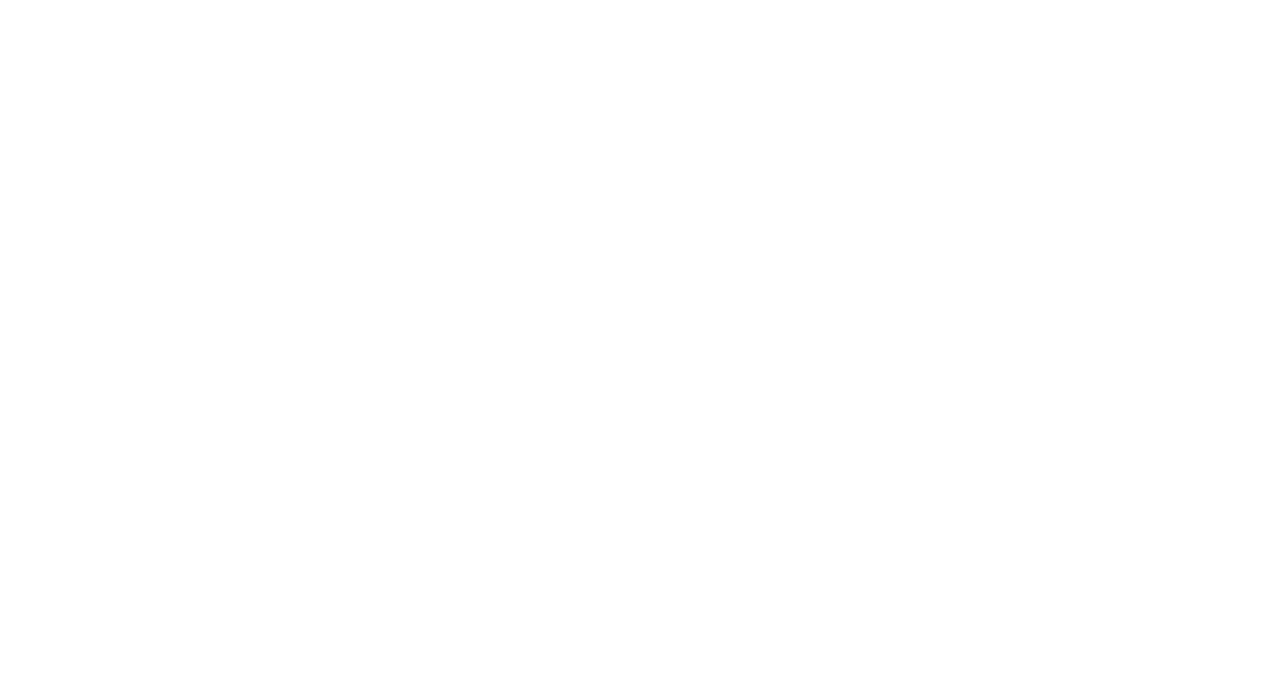
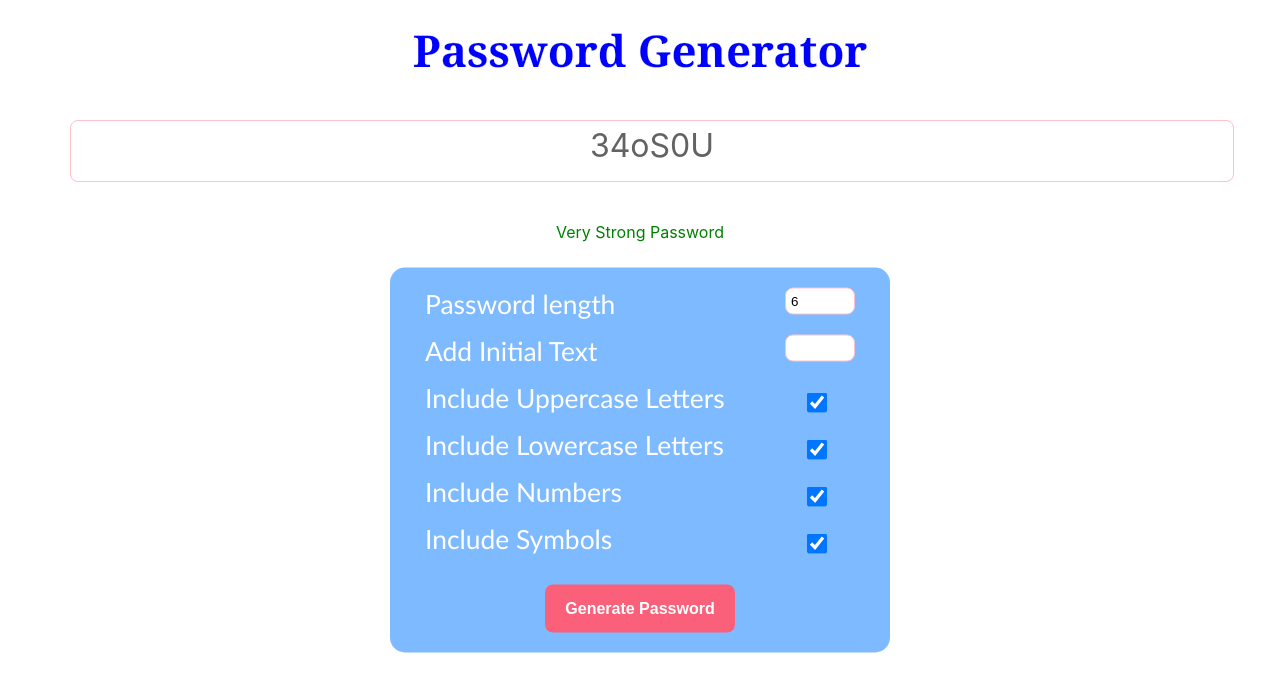
Before and after one commit to himanshu064/react-training, a React (Create React App) app: page / in a window 1280 px wide. Before the commit this address had no page. Shown: the top 692 px of the page. Built offline with nearby package versions, Linux system fonts and the light colour scheme.

Commit message:
assignment8

```diff
--- a/src/App.js
+++ b/src/App.js
@@ -1,17 +1,10 @@
-import { BrowserRouter, Routes, Route } from "react-router-dom";
-import Task1 from "./pages/Task1";
-import Task2 from "./pages/Task2";
-import Task3 from "./pages/Task3";
+import Password from "./Assign8/Password";
 
 function App() {
   return (
-    <BrowserRouter>
-      <Routes>
-        <Route path='/task1' element={<Task1 />} />
-        <Route path='/task2' element={<Task2 />} />
-        <Route path='/task3' element={<Task3 />} />
-      </Routes>
-    </BrowserRouter>
+    <>
+    <Password/>
+    </>
   );
 }
 
--- /dev/null
+++ b/src/Assign8/Password.js
@@ -0,0 +1,206 @@
+import React, { useState, useEffect } from 'react';
+import './style.css';
+
+const Password = () => {
+    const [password, setPassword] = useState('');
+    const [passwordLength, setPasswordLength] = useState(6);
+    const [initialText,setInitialText] = useState ('');
+    const [initialTextStatus,setInitialTextStatus] = useState (false);
+    const [uppercase, setUppercase] = useState(true);
+    const [lowercase, setLowercase] = useState(true);
+    const [numbers, setNumbers] = useState(true);
+    const [symbols, setSymbols] = useState(true);
+    const [errors, setErrors] = useState({});
+    const [checkCount,setCheckCount] = useState(4);
+    const [status,setStatus] = useState('');
+    const [className,setClassName]= useState('');
+
+    const HandleInitialText = (e) =>{
+        setInitialText(e.target.value);
+        if(initialText.length > 0){
+            setInitialTextStatus(false);
+        }else{
+            setInitialTextStatus(true);
+        }
+    }
+    const HandleUpperCase = (e)=>{
+        setUppercase(e.target.checked);
+        if(uppercase === true){
+            setCheckCount(checkCount - 1)
+        }else if(uppercase === false){
+            setCheckCount(checkCount + 1)
+        }
+    }
+    const HandleLowerCase = (e)=>{
+        setLowercase(e.target.checked);
+        if(lowercase === true){
+            setCheckCount(checkCount - 1)
+        }else if(lowercase === false){
+            setCheckCount(checkCount + 1)
+        }
+    }
+    const HandleNumbers = (e)=>{
+        setNumbers(e.target.checked);
+        if(numbers === true){
+            setCheckCount(checkCount - 1)
+        }else if(numbers === false){
+            setCheckCount(checkCount + 1)
+        }
+    }
+    const HandleSymbols = (e)=>{
+        setSymbols(e.target.checked);
+        if(symbols === true){
+            setCheckCount(checkCount - 1)
+        }else if(symbols === false){
+            setCheckCount(checkCount + 1)
+        }
+    }
+
+  const generatePassword = () => {
+    setErrors({})
+    if (!uppercase && !lowercase && !numbers && !symbols) {
+      return setErrors('At least one character type must be selected')
+    } else if (passwordLength < 6) {
+      return setErrors('Password length must be atleast 6')
+    } else if (passwordLength === '') {
+      return setErrors('Invalid password length')
+    } else if (passwordLength > 80) {
+      return setErrors('Password length cannot exceed 80 characters')
+    }
+
+    let password =''
+    for (let i = 0; i < passwordLength - initialText.length; i++) {
+      let choice = random(0, 3)
+      if (lowercase && choice === 0) {
+        password += randomLower();
+      } else if (uppercase && choice === 1) {
+        password += randomUpper()
+      } else if (symbols && choice === 2) {
+        password += randomSymbol()
+      } else if (numbers && choice === 3) {
+        password += random(0, 9)
+      } else {
+        i--
+      }
+    }
+    setPassword(initialText + password)
+    if(checkCount === 1 && !initialTextStatus){
+        setStatus('Weak Password');
+        setClassName('weak');
+    }else if(checkCount === 1 && initialTextStatus){
+        setStatus('Average Password');
+        setClassName('average');
+    }else if (checkCount === 2 && !initialTextStatus){
+        setStatus('Medium Password');
+        setClassName('medium');
+    }else if(checkCount === 2 && initialTextStatus){
+        setStatus('Strong Password');
+        setClassName('strong');
+    }else if(checkCount >= 3 || initialTextStatus){
+        setStatus('Very Strong Password');
+        setClassName('verystrong');
+    }
+  }
+
+  const random = (min = 0, max = 1) => {
+    return Math.floor(Math.random() * (max + 1 - min) + min)
+  }
+
+  const randomLower = () => {
+    return String.fromCharCode(random(97, 122))
+  }
+
+  const randomUpper = () => {
+    return String.fromCharCode(random(65, 90))
+  }
+
+  const randomSymbol = () => {
+    const symbols = "~*$%@#^&!?*'-=/,.{}()[]<>"
+    return symbols[random(0, symbols.length - 1)]
+  }
+
+  useEffect(() => {
+    generatePassword()
+    // eslint-disable-next-line
+  }, [])
+
+  return (
+    <>
+    <div className='app'>
+      <span>Password Generator</span>
+      <div className='password'>{password}</div>
+      <div id='status' className={className}>{status}</div>
+      <div className='container'>
+        <div className='subContainer'>
+          <div className='option'>
+            <label>Password length</label>
+            <input
+              type='number'
+              name='length'
+              min='4'
+              max='50'
+              defaultValue={passwordLength}
+              onChange={(e) => setPasswordLength(e.target.value)}
+            />
+          </div>
+          <div className='option'>
+            <label>Add Initial Text</label>
+            <input
+              type='text'
+              name='initialText'
+              onChange={HandleInitialText}
+            />
+          </div>
+          <div className='option'>
+            <label>Include Uppercase Letters</label>
+            <input
+              type='checkbox'
+              name='uppercase'
+              defaultChecked={uppercase}
+              onChange={HandleUpperCase}
+            />
+          </div>
+          <div className='option'>
+            <label>Include Lowercase Letters</label>
+            <input
+              type='checkbox'
+              name='lowercase'
+              defaultChecked={lowercase}
+              onChange={HandleLowerCase}
+            />
+          </div>
+          <div className='option'>
+            <label>Include Numbers</label>
+            <input
+              type='checkbox'
+              name='numbers'
+              defaultChecked={numbers}
+              onChange={HandleNumbers}
+            />
+          </div>
+          <div className='option'>
+            <label>Include Symbols</label>
+            <input
+              type='checkbox'
+              name='symbols'
+              defaultChecked={symbols}
+              onChange={HandleSymbols}
+            />
+          </div>
+          {errors.length && <li className='error'>{errors}</li>}
+          <div className='button'>
+            <input
+              type='submit'
+              name='generate'
+              value='Generate Password'
+              onClick={generatePassword}
+            />
+          </div>
+        </div>
+      </div>
+    </div>
+    </>
+  )
+}
+
+export default Password;
--- /dev/null
+++ b/src/Assign8/style.css
@@ -0,0 +1,140 @@
+.app {
+    text-align: center;
+    margin-top: 20px;
+  }
+
+  span {
+    font-size: 5.5vh;
+    font-weight: bold;
+    font-family: Georgia, 'Times New Roman', Times, serif;
+    color: blue;
+    -webkit-text-stroke: 0.2px white;
+  }
+
+  .password {
+    background-color: white;
+    color: rgb(99, 99, 99);
+    border: 1px solid pink;
+    width: 90%;
+    min-height: 50px;
+    height: auto;
+    text-align: center;
+    margin: 40px 70px;
+    padding: 5px;
+    outline: none;
+    font-size: 4vh;
+    border-radius: 8px;
+  }
+
+  .container {
+    background-color: rgba(0, 119, 255, 0.507);
+    width: 500px;
+    height: auto;
+    position: absolute;
+    top: 55%;
+    left: 50%;
+    transform: translate(-50%, -50%);
+    border-radius: 15px;
+    margin-top: 20px;
+  }
+
+  .subContainer {
+    color: white;
+    margin: 20px;
+    text-align: left;
+    font-family: 'Gill Sans', 'Gill Sans MT', Calibri, 'Trebuchet MS', sans-serif;
+    font-size: 3.3vh;
+  }
+
+  .option {
+    margin: 15px;
+  }
+
+  input[type='number'],
+  select {
+    box-sizing: border-box;
+    -webkit-box-sizing: border-box;
+    -moz-box-sizing: border-box;
+    border: 1px solid pink;
+    padding: 5px;
+    margin: 0px;
+    outline: none;
+    border-radius: 8px;
+  }
+  input[type='text'],
+  select {
+    box-sizing: border-box;
+    -webkit-box-sizing: border-box;
+    -moz-box-sizing: border-box;
+    border: 1px solid pink;
+    padding: 5px;
+    margin: 0px;
+    outline: none;
+    border-radius: 8px;
+  }
+
+  input[type='number']:focus,
+  select:focus {
+    -moz-box-shadow: 0 0 8px #88d5e9;
+    -webkit-box-shadow: 0 0 8px #88d5e9;
+    box-shadow: 0 0 8px #88d5e9;
+    border: 1px solid dodgerblue;
+  }
+
+  input[type='checkbox'],
+  select {
+    width: 20px;
+    height: 20px;
+    transform: translateY(40%);
+    border-radius: 50%;
+  }
+
+  .option input {
+    float: right;
+    width: 70px;
+  }
+
+  .button {
+    margin-top: 30px;
+    text-align: center;
+  }
+
+  input[type='submit'] {
+    background: rgb(250, 96, 122);
+    cursor: pointer;
+    border-radius: 8px;
+    padding: 15px 20px;
+    border: none;
+    color: white;
+    font-weight: bold;
+    font-size: medium;
+  }
+
+  input[type='submit']:hover {
+    background: rgb(255, 65, 97);
+    box-shadow: none;
+  }
+
+  .error {
+    color: red;
+    font-size: 3.5vh;
+    font-weight: bold;
+    text-align: center;
+    padding-top: 20px;
+  }
+
+  .weak{
+    color: red;
+  }
+  .average{
+    color: orange;
+  }
+  .medium{
+    color: yellow;
+  }
+  .strong{
+    color: rgb(193, 234, 99);
+  }
+  .verystrong{
+    color: green;
+  }
--- a/src/pages/Task1/index.js
+++ /dev/null
@@ -1,7 +0,0 @@
-import React from "react";
-
-const Task1 = () => {
-  return <div>Task1</div>;
-};
-
-export default Task1;
--- a/src/pages/Task2/index.js
+++ /dev/null
@@ -1,7 +0,0 @@
-import React from "react";
-
-const Task2 = () => {
-  return <div>Task2</div>;
-};
-
-export default Task2;
--- a/src/pages/Task3/index.js
+++ /dev/null
@@ -1,7 +0,0 @@
-import React from "react";
-
-const Task3 = () => {
-  return <div>Task3</div>;
-};
-
-export default Task3;
```
Also changed, not shown: src/pages/Task1/readme.md (deleted), src/pages/Task2/readme.md (deleted), src/pages/Task3/readme.md (deleted).
